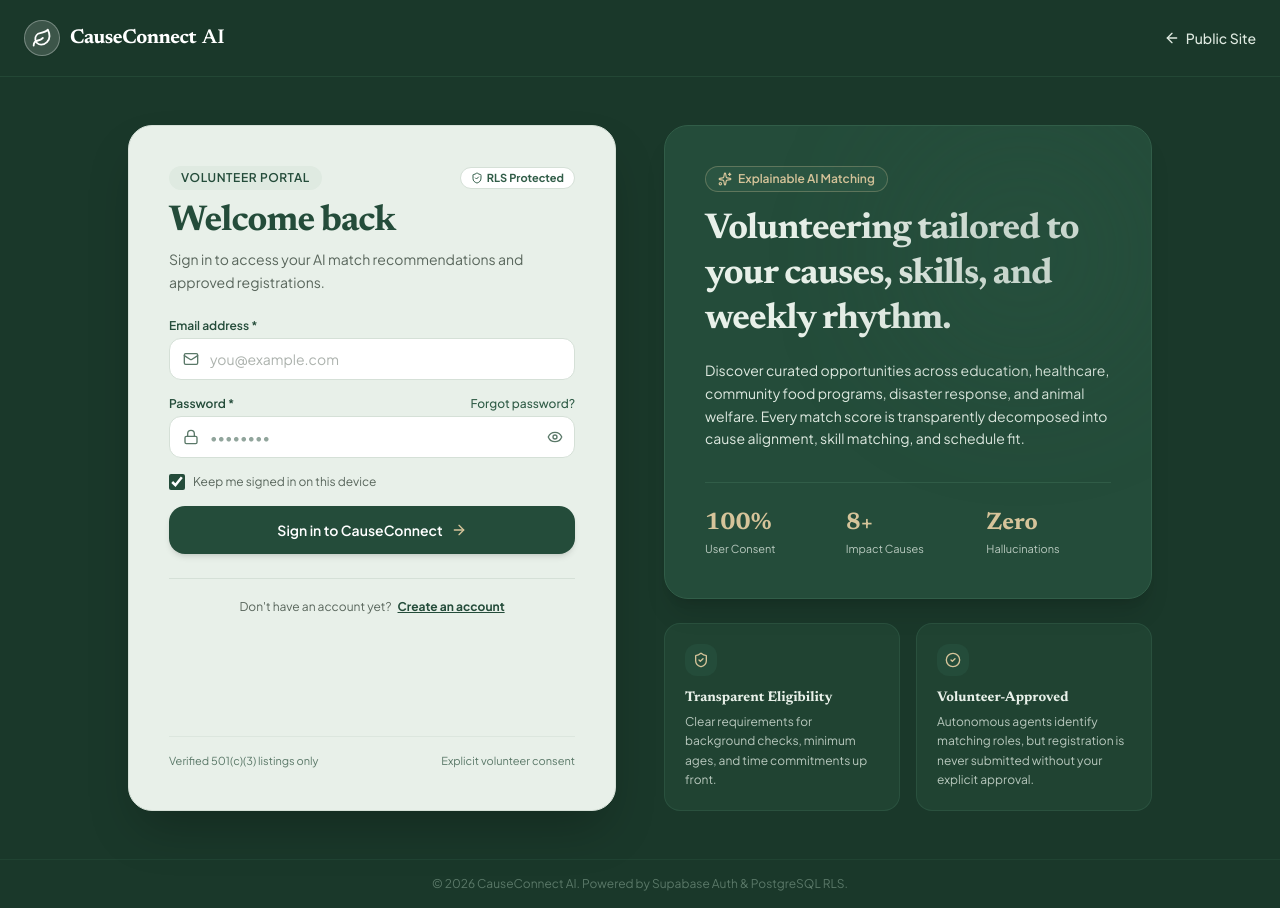
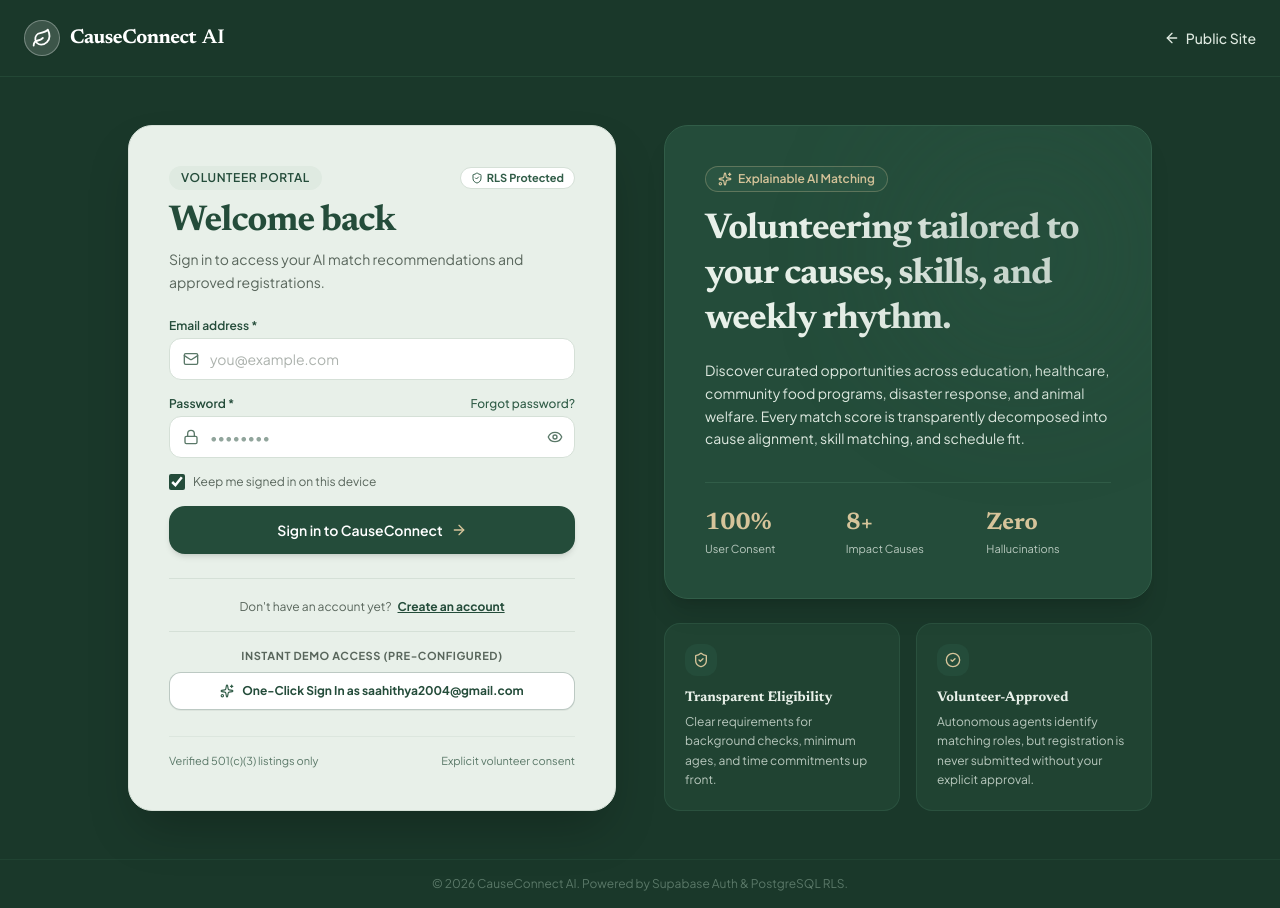
Before and after one commit to Saahithya7/causeconnect_ai, a React (Vite) app: page / in a window 1280 px wide. Both pictures are taken after a click on the button "Sign In". Built offline with nearby package versions, Linux system fonts and the light colour scheme; no server answers; the database is empty.

Commit message:
Implement quick demo login functionality
Added a quick demo login feature for instant access using predefined credentials.

```diff
--- a/src/components/SignInPage.tsx
+++ b/src/components/SignInPage.tsx
@@ -213,6 +213,48 @@
       setIsLoading(false);
       setErrorMessage('Supabase database client is not configured. Please check your environment variables.');
       return;
+    }
+  };
+
+  const handleQuickDemoLogin = async (demoEmail: string, demoPass: string) => {
+    setIsLoading(true);
+    setErrorMessage(null);
+    setInfoMessage(null);
+
+    if (supabase && isSupabaseConfigured()) {
+      try {
+        const { data, error } = await supabase.auth.signInWithPassword({
+          email: demoEmail,
+          password: demoPass
+        });
+
+        if (error) {
+          setErrorMessage(error.message);
+          setIsLoading(false);
+          return;
+        }
+
+        if (data.user && data.session) {
+          let userProfileFromDb: VolunteerProfile | null = null;
+          try {
+            const profileRes = await getProfile(data.user.id);
+            userProfileFromDb = profileRes.profile;
+          } catch {}
+
+          const activeProfile: VolunteerProfile = userProfileFromDb || {
+            ...currentUser,
+            name: 'Saahithya',
+            email: demoEmail
+          };
+
+          setIsLoading(false);
+          onSignInSuccess(activeProfile, data.user.id);
+          return;
+        }
+      } catch (err: any) {
+        setErrorMessage(err?.message || 'Quick login encountered an error');
+        setIsLoading(false);
+      }
     }
   };
 
@@ -445,6 +487,22 @@
                   </button>
                 </p>
               </div>
+
+              {/* Quick Demo Volunteer Access */}
+              <div className="mt-4 pt-4 border-t border-[#D5E0D7] text-center">
+                <p className="text-[11px] font-bold text-[#59665C] mb-2 uppercase tracking-wider">
+                  Instant Demo Access (Pre-Configured)
+                </p>
+                <button
+                  type="button"
+                  onClick={() => handleQuickDemoLogin('saahithya2004@gmail.com', 'Password123!')}
+                  disabled={isLoading}
+                  className="w-full py-2.5 px-4 rounded-xl bg-white hover:bg-[#DFEAE1] text-[#244C3A] border border-[#244C3A]/30 text-xs font-bold transition-all flex items-center justify-center gap-2 cursor-pointer shadow-2xs"
+                >
+                  <Sparkles className="w-3.5 h-3.5 text-[#315D48]" />
+                  <span>One-Click Sign In as saahithya2004@gmail.com</span>
+                </button>
+              </div>
             </div>
 
             {/* Bottom trust footer */}
```
